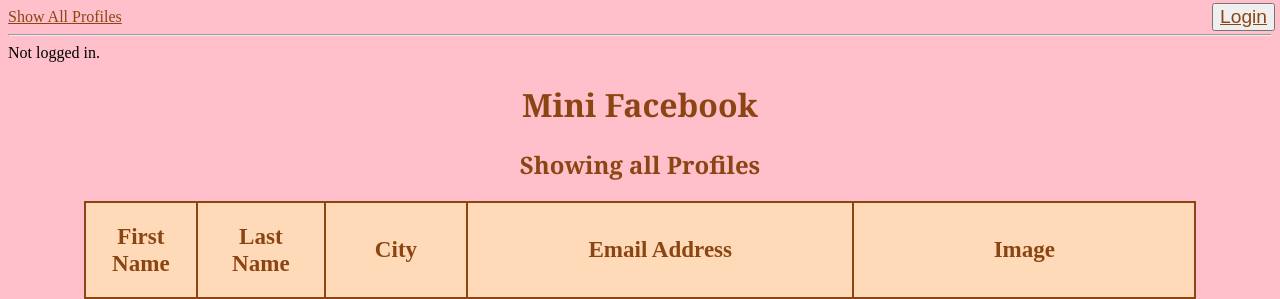
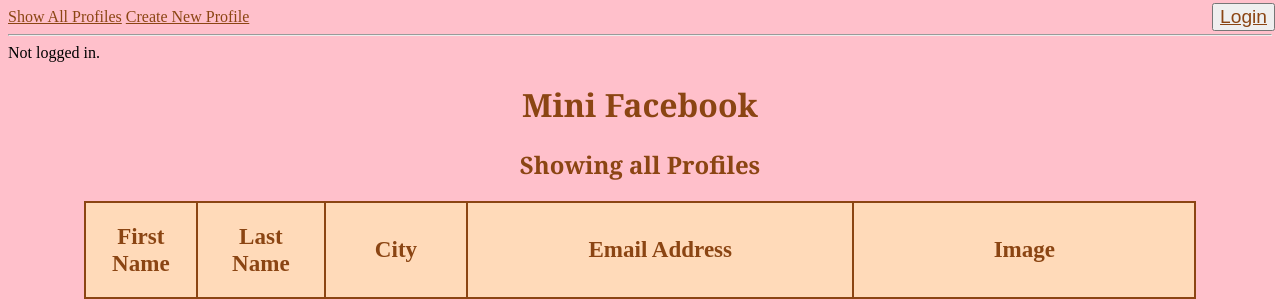
Before and after one commit to aschreib4/cs412, a Django app: page /mini_fb/ in a window 1280 px wide. Shown: the top 299 px of the page. Run offline with Django 5.2, Linux system fonts and the light colour scheme; data comes from the database, SQL or seed files in the repository; both versions use the stored data as it was after the commit.

Commit message:
adding all parts for task 2 of A9

```diff
--- a/mini_fb/templates/mini_fb/base.html
+++ b/mini_fb/templates/mini_fb/base.html
@@ -15,12 +15,12 @@
         <head>
             <nav>
                 <a href="{% url 'show_all_profiles' %}">Show All Profiles</a>
+                <a href="{% url 'create_profile' %}">Create New Profile</a>
                 {% block extra_nav_link %}{% endblock %}
                 <!-- ADD: URLs for logged in users only -->
                 {% if request.user.is_authenticated %}
-
-                <a href="{% url 'create_profile' %}">Create New Profile</a>
                 <!-- ADD: URLS for authentication -->
+                <a href="{% url 'show_profile' user.pk %}">My Profile</a>
                 <form action="{% url 'logout' %}" method="post">
                     {% csrf_token %}
                     <button style= "position: absolute; right: 5px; top: 5px; font-size: larger; color:#FF1493;" type="submit">Logout</button>
--- a/mini_fb/templates/mini_fb/create_status_form.html
+++ b/mini_fb/templates/mini_fb/create_status_form.html
@@ -6,7 +6,7 @@
 {% extends 'mini_fb/base.html' %}
 
 {% block content %}
-<h2>Create a New Status Message for {{profile.first_name}} {{profile.last_name}}</h2>
+<h2>Create a New Status Message</h2>
 
 <!-- Display the HTML form -->
 <form method="POST" enctype="multipart/form-data">
--- a/mini_fb/templates/mini_fb/friend_suggestions.html
+++ b/mini_fb/templates/mini_fb/friend_suggestions.html
@@ -19,7 +19,7 @@
                 <br>
                 <center><img src="{{suggestion.image_file.url}}" alt="Friend Suggestion Picture" style="max-width: 200px; height: auto;"></center>
             </a></p>
-            <center><button style="font-size: larger; "><a href="{% url 'add_friend' profile.pk suggestion.pk %}">Add Friend</a></button></center>
+            <center><button style="font-size: larger; "><a href="{% url 'add_friend' suggestion.id %}">Add Friend</a></button></center>
         {% empty %}
             <p>No friend suggestions!</p>
         {% endfor %}
--- a/mini_fb/templates/mini_fb/news_feed.html
+++ b/mini_fb/templates/mini_fb/news_feed.html
@@ -15,11 +15,16 @@
         <h2>{{profile.first_name}}'s News Feed</h2>
 
         {% for news in profile.get_news_feed %}
+        <div>
             <p><a href="{% url 'show_profile' news.profile.id %}">
                 <center><img src="{{news.profile.image_file.url}}" alt="Status Poster" style="max-width: 200px; height: auto;"></center>
             </a></p>
             <p><strong>{{ news.profile.first_name }} {{ news.profile.last_name }} posted at {{news.timestamp}}:</strong></p>
             <p>{{news.message}}</p>
+            {% for img in news.get_images %}
+                    <center><img src='{{img.image_file.url}}' alt='{{img.image_file.url}}' style="max-width: 140px; height: auto;"></center> <br>
+            {% endfor %} <br>
+        </div>
         {% endfor %}
 
     </div>
--- a/mini_fb/templates/mini_fb/update_profile_form.html
+++ b/mini_fb/templates/mini_fb/update_profile_form.html
@@ -11,7 +11,7 @@
 <!-- Display the HTML form
  need the enctype="multipart/form-data" to send media (binary data)
  with this form submission -->
- <form action="{% url 'update_profile' profile.pk %}" method="POST" enctype="multipart/form-data">
+ <form action="{% url 'update_profile' %}" method="POST" enctype="multipart/form-data">
     {% csrf_token %}
     <table style="height:75px">
         {{form.as_table}}
--- a/mini_fb/urls.py
+++ b/mini_fb/urls.py
@@ -13,13 +13,13 @@
     path(r'', ShowAllProfilesView.as_view(), name="show_all_profiles"),
     path('profile/<int:pk>', ShowProfilePageView.as_view(), name="show_profile"),
     path('create_profile', CreateProfileView.as_view(), name="create_profile"),
-    path('profile/<int:pk>/create_status', CreateStatusMessageView.as_view(), name="create_status"),
-    path('profile/<int:pk>/update', UpdateProfileView.as_view(), name='update_profile'),
+    path('profile/create_status', CreateStatusMessageView.as_view(), name="create_status"),
+    path('profile/update', UpdateProfileView.as_view(), name='update_profile'),
     path('status/<int:pk>/delete', DeleteStatusMessageView.as_view(), name='delete_status'),
     path('status/<int:pk>/update', UpdateStatusMessageView.as_view(), name="update_status"),
-    path('profile/<int:pk>/add_friend/<int:other_pk>', AddFriendView.as_view(), name="add_friend"),
-    path('profile/<int:pk>/friend_suggestions', ShowFriendSuggestionsView.as_view(), name="friend_suggestions"),
-    path('profile/<int:pk>/news_feed', ShowNewsFeedView.as_view(), name="news_feed"),
+    path('profile/add_friend/<int:other_pk>', AddFriendView.as_view(), name="add_friend"),
+    path('profile/friend_suggestions', ShowFriendSuggestionsView.as_view(), name="friend_suggestions"),
+    path('profile/news_feed', ShowNewsFeedView.as_view(), name="news_feed"),
     #authorization-related URLS:
     path('login/', auth_views.LoginView.as_view(template_name='mini_fb/login.html'), name='login'),
     path('logout/', auth_views.LogoutView.as_view(next_page="logout_confirmation"), name='logout'),
--- a/mini_fb/views.py
+++ b/mini_fb/views.py
@@ -3,7 +3,7 @@
 # Friday, February 21, 2025
 # Description: views for the mini_fb application
 
-from django.shortcuts import render, redirect
+from django.shortcuts import render, redirect, get_object_or_404
 from django.views.generic import ListView, DetailView, CreateView, UpdateView, DeleteView, View, TemplateView
 from .models import Profile, StatusMessage, Image, StatusImage
 from .forms import CreateProfileForm, CreateStatusMessageForm, UpdateProfileForm
@@ -40,6 +40,19 @@
     template_name = "mini_fb/show_profile.html"
     context_object_name = "profile" # note singular variable name
 
+    def get_object(self):
+        '''Get the Profile object associated with the logged-in user.'''
+        try:
+            return Profile.objects.get(user=self.request.user)
+        except Profile.DoesNotExist:
+            return redirect('create_profile')
+
+    def get_context_data(self, **kwargs):
+        '''Add context data to the template (user info).'''
+        context = super().get_context_data(**kwargs)
+        context['user'] = self.request.user
+        return context
+
 # Define a subclass of CreateView to handle creation of Profile objects
 class CreateProfileView(LoginRequiredMixin, CreateView):
     '''A view to handle creation of a new Profile.
@@ -48,6 +61,13 @@
     '''
     form_class = CreateProfileForm
     template_name = "mini_fb/create_profile_form.html"
+
+    def get_object(self):
+        '''Get the Profile object associated with the logged-in user.'''
+        try:
+            return Profile.objects.get(user=self.request.user)
+        except Profile.DoesNotExist:
+            return redirect('create_profile')
 
     def get_login_url(self):
         '''Return the URL for this app's login page.'''
@@ -79,6 +99,13 @@
     form_class = CreateStatusMessageForm
     template_name = "mini_fb/create_status_form.html"
 
+    def get_object(self):
+        '''Get the Profile object associated with the logged-in user.'''
+        try:
+            return Profile.objects.get(user=self.request.user)
+        except Profile.DoesNotExist:
+            return redirect('create_profile')
+
     def get_login_url(self):
         '''Return the URL for this app's login page.'''
 
@@ -87,25 +114,20 @@
     def get_success_url(self):
         '''Provide a URL to redirect to after creating a new Status Message.'''
 
-        #create and return a URL:
-        #retrieve the PK from the URL pattern
-        pk = self.kwargs['pk']
+        user = self.request.user
+        profile = get_object_or_404(Profile, user=user)
+
         #call reverse to generate the URL for this Profile
-        return reverse('show_profile', kwargs={'pk':pk})
+        return reverse('show_profile', kwargs={'pk': profile.pk})
 
-    def get_context_data(self):
+    def get_context_data(self, **kwargs):
         '''Return the dictionary of context variables for use in the template.'''
 
-        #calling the superclass method
-        context = super().get_context_data()
+        context = super().get_context_data(**kwargs)
 
-        #find/add the profile to the context data
-        #retrieve the PK from the URL pattern
-        pk = self.kwargs['pk']
-        profile = Profile.objects.get(pk=pk)
-
-        #add this profile into the context dictionary:
-        context['profile'] = profile
+        user = self.request.user
+        profiles = Profile.objects.filter(user=user)
+        context['profile'] = profiles
         return context
 
     def form_valid(self, form):
@@ -115,11 +137,13 @@
         object before saving it to the database.'''
 
         print(form.cleaned_data)
-        #retrieve the PK from the URL pattern
-        pk = self.kwargs['pk']
-        profile = Profile.objects.get(pk=pk)
+
+        user = self.request.user
+
+        profile = get_object_or_404(Profile, user=user)
+
         #attach this profile to the status message
-        form.instance.profile = profile #set the FK
+        form.instance.profile = profile
 
         # save the status message to database
         sm = form.save()
@@ -144,6 +168,13 @@
     model = Profile
     form_class = UpdateProfileForm
     template_name = "mini_fb/update_profile_form.html"
+
+    def get_object(self):
+        '''Get the Profile object associated with the logged-in user.'''
+        try:
+            return Profile.objects.get(user=self.request.user)
+        except Profile.DoesNotExist:
+            return redirect('create_profile')
 
     def get_login_url(self):
         '''Return the URL for this app's login page.'''
@@ -202,28 +233,34 @@
 class AddFriendView(LoginRequiredMixin, View):
     '''View class to trigger the add_friend method to occur.'''
 
+    def get_object(self):
+        '''Get the Profile object associated with the logged-in user.'''
+        try:
+            return Profile.objects.get(user=self.request.user)
+        except Profile.DoesNotExist:
+            return redirect('create_profile')
+
     def get_login_url(self):
         '''Return the URL for this app's login page.'''
 
         return reverse('login')
 
     def dispatch(self, request, *args, **kwargs):
-        #retrieve the primary keys from the URL parameters
-        profile_pk = kwargs['pk']
         friend_pk = kwargs['other_pk']
 
+        user_profile = get_object_or_404(Profile, user=request.user)
+        friend_profile = get_object_or_404(Profile, pk=friend_pk)
+
+        if user_profile == friend_profile:
+            return redirect('show_profile', pk=user_profile.pk)
+
         try:
-            profile = Profile.objects.get(pk=profile_pk)
-            friend = Profile.objects.get(pk=friend_pk)
-        except Profile.DoesNotExist:
-            return redirect('show_profile', pk=profile_pk)
+            user_profile.add_friend(friend_profile)
+        except ValueError as e:
+            print(f"Error: {e}")
+            return redirect('show_profile', pk=user_profile.pk)
 
-        if profile.user != request.user:
-            return redirect('login')
-
-        profile.add_friend(friend)
-
-        return redirect('show_profile', pk=profile.pk)
+        return redirect('show_profile', pk=user_profile.pk)
 
 class ShowFriendSuggestionsView(DetailView):
     '''Define a view class to show friend suggestions for a Profile page'''
@@ -231,11 +268,25 @@
     template_name = "mini_fb/friend_suggestions.html"
     context_object_name = "profile"
 
+    def get_object(self):
+        '''Get the Profile object associated with the logged-in user.'''
+        try:
+            return Profile.objects.get(user=self.request.user)
+        except Profile.DoesNotExist:
+            return redirect('create_profile')
+
 class ShowNewsFeedView(DetailView):
     '''Define a view class to display the news feed for a Profile.'''
     model = Profile
     template_name = "mini_fb/news_feed.html"
     context_object_name = "profile"
+
+    def get_object(self):
+        '''Get the Profile object associated with the logged-in user.'''
+        try:
+            return Profile.objects.get(user=self.request.user)
+        except Profile.DoesNotExist:
+            return redirect('create_profile')
 
     def get_context_data(self, **kwargs):
         context = super().get_context_data(**kwargs)
```
Also changed, not shown: mini_fb/templates/mini_fb/show_profile.html (+4 -4 lines), db.sqlite3, media/images/bigBuger_eZ3fTII.jpg (added), media/strawberryCake.jfif (added).
